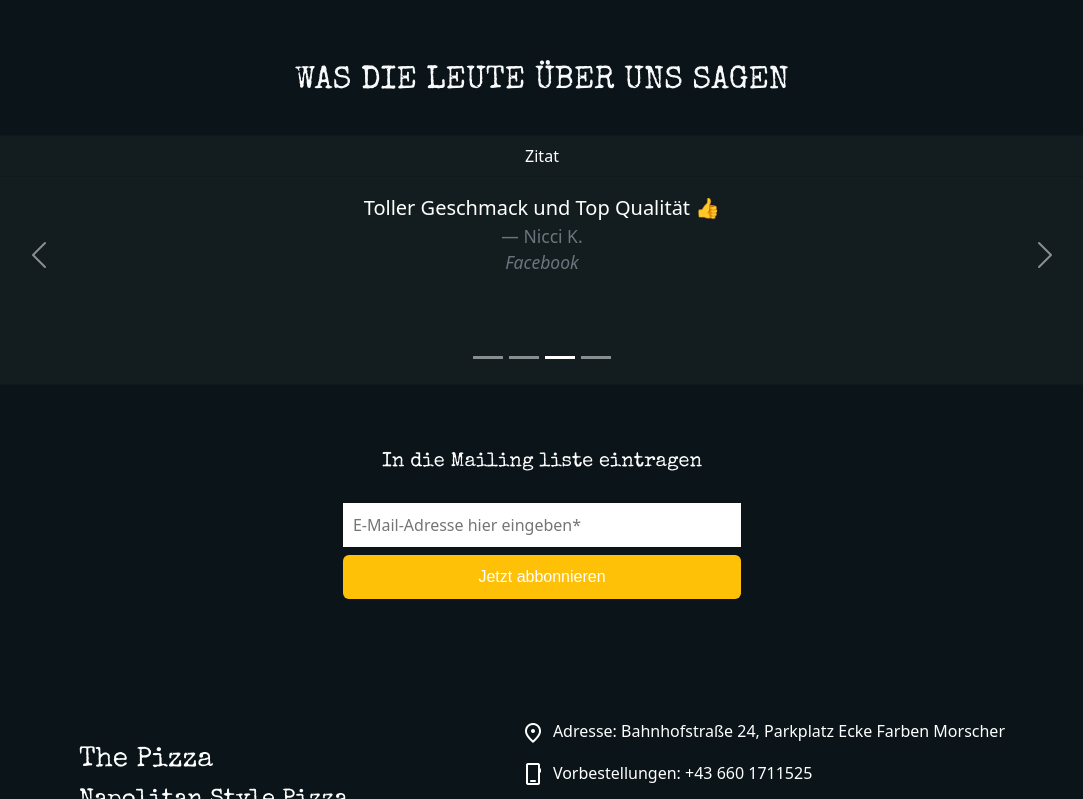
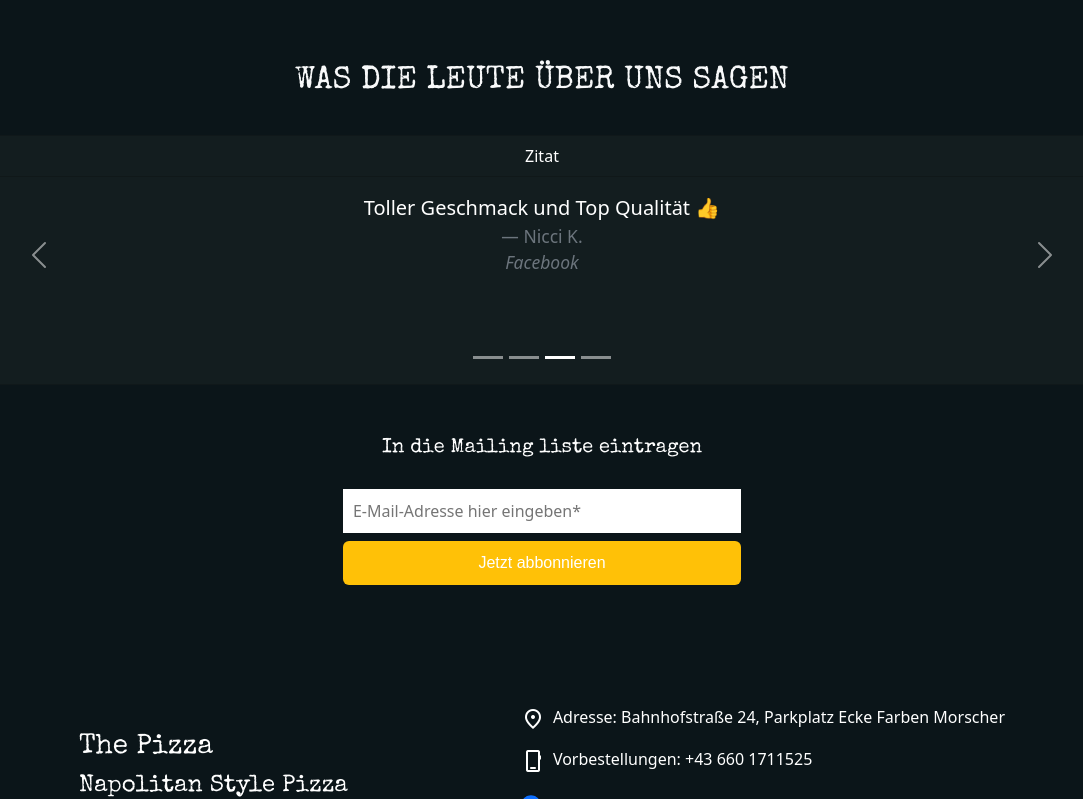
Before and after one commit to Iulia2191/ThePizzaWebsite, a React (Vite) app in the folder the-pizza/: page / in a window 1280 px wide. Shown: the part 2756-3555 px from the top of the page, without its empty margins (98-1181 px from the left). Built offline with nearby package versions, Linux system fonts and the light colour scheme; a web font is replaced by a local one.

Commit message:
Update Testimonials.scss

```diff
--- a/the-pizza/src/Components/Testimonials/Testimonials.scss
+++ b/the-pizza/src/Components/Testimonials/Testimonials.scss
@@ -1,5 +1,5 @@
 .testimonials {
-  min-height: 50vh;
+  min-height: max-content;
   background-color: #0b1519;
 }
 .testimonials h2 {
```
